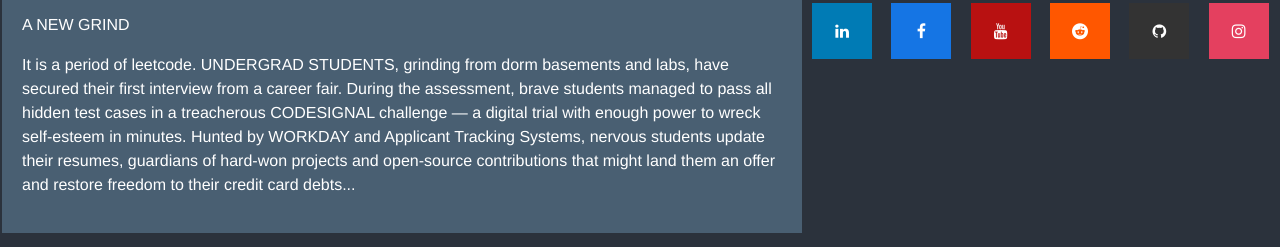
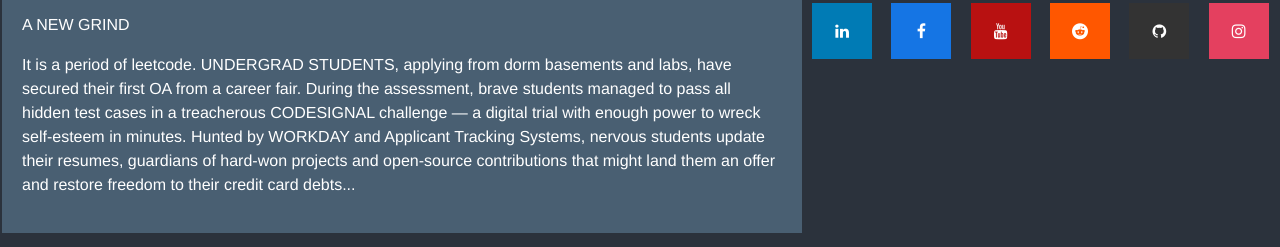
Before and after one commit to DereC4/ut-grade-distribution-viewer, a plain HTML site: page docs/changelog.html in a window 1280 px wide. Shown: the part 429-676 px from the top of the page. Drawn offline with nearby package versions, Linux system fonts and the light colour scheme.

Commit message:
perf: word difference

```diff
--- a/docs/changelog.html
+++ b/docs/changelog.html
@@ -82,8 +82,8 @@
             <p>Episode IV</p>
             <p>A NEW GRIND</p>
             <p>
-              It is a period of leetcode. UNDERGRAD STUDENTS, grinding from dorm
-              basements and labs, have secured their first interview from a
+              It is a period of leetcode. UNDERGRAD STUDENTS, applying from dorm
+              basements and labs, have secured their first OA from a
               career fair. During the assessment, brave students managed to pass
               all hidden test cases in a treacherous CODESIGNAL challenge — a
               digital trial with enough power to wreck self-esteem in minutes.
```
